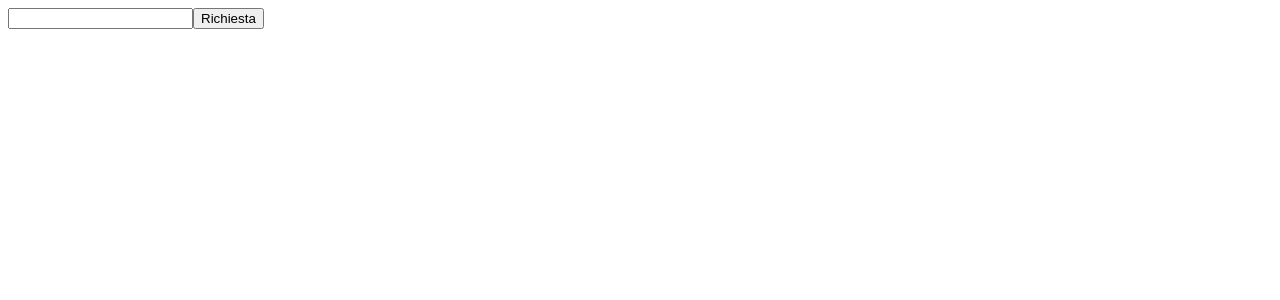
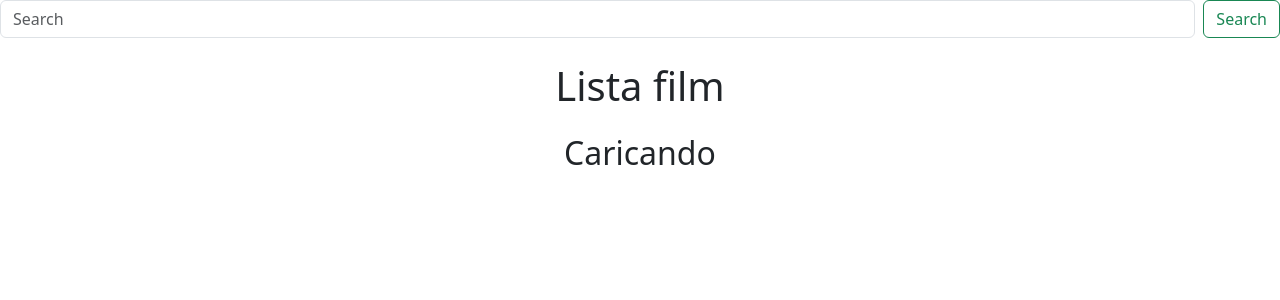
Before and after one commit to DemiusLs/react-boolflix, a React (Vite) app: page / in a window 1280 px wide. Shown: the top 300 px of the page. Built offline with nearby package versions, Linux system fonts and the light colour scheme.

Commit message:
feat: cards done

```diff
--- a/src/App.jsx
+++ b/src/App.jsx
@@ -7,7 +7,7 @@ function App() {
 
 
 
-  const { textSearch, setTextSearch, getFilmList } = useContext(GlobalContext)
+  const { textSearch, setTextSearch, getFilmList, filmArray } = useContext(GlobalContext)
 
 
   const [inputVar, setInputVar] = useState("")
@@ -37,12 +37,53 @@ function App() {
       <main>
 
         <div>
-          <form action="">
 
-            <input type="text" value={inputVar} onChange={handleChange} />
-            <button onClick={handleClick}>Richiesta</button>
 
+          <form className="d-flex" role="search">
+            <input className="form-control me-2" type="search" placeholder="Search" aria-label="Search" value={inputVar} onChange={handleChange} />
+            <button className="btn btn-outline-success" type="submit" onClick={handleClick}>Search</button>
           </form>
+
+          <div>
+            <h1 className='text-center my-4'>Lista film </h1>
+
+            <div className="container text-center">
+
+              {filmArray !== null ? (<div className="row row-cols-2 row-cols-lg-4 g-2 g-lg-3">
+
+                {filmArray.map((curMovie, index) => (
+
+                  < div className="col" key={index}>
+                    <div className="card" >
+                      {/* <img src="..." className="card-img-top" alt="..." /> */}
+                      <div className="card-body">
+                        <p className="card-text">{curMovie.name}</p>
+                        <p className="card-text">{curMovie.original_name}</p>
+                        <p className="card-text">{curMovie.original_language}</p>
+                        <p className="card-text">{curMovie.vote_average}</p>
+                      </div>
+                    </div>
+                  </div>
+
+                )
+
+                )}
+
+
+
+              </div>) : (<h2> Caricando</h2>)}
+
+
+
+
+
+
+            </div>
+
+
+
+          </div>
+
 
 
         </div>
--- a/src/context/GlobalContext.jsx
+++ b/src/context/GlobalContext.jsx
@@ -13,7 +13,7 @@ const GlobalContextProvider = ({ children }) => {
 
 
     const [textSearch, setTextSearch] = useState("")
-    const [filArray, setFilmArray] = useState(null)
+    const [filmArray, setFilmArray] = useState(null)
 
     const completeUrl = `${apiUrl}api_key=${apiKey}&query=${textSearch}`;
     //const completeUrl = `https://api.themoviedb.org/3/search/tv?api_key=${apiKey}&query=ciao`
@@ -24,9 +24,11 @@ const GlobalContextProvider = ({ children }) => {
         console.log(completeUrl)
 
         axios.get(completeUrl)
-            .then(resp =>
-                console.log(resp.data)
+            .then(resp => {
 
+                console.log(resp.data.results)
+                setFilmArray(resp.data.results)
+            }
             )
     }
 
@@ -34,7 +36,7 @@ const GlobalContextProvider = ({ children }) => {
 
 
     const globalContextValues = {
-        textSearch, setTextSearch, getFilmList
+        textSearch, setTextSearch, getFilmList, filmArray
     }
 
     return (
--- a/src/main.jsx
+++ b/src/main.jsx
@@ -1,8 +1,9 @@
 import { StrictMode } from 'react'
 import { createRoot } from 'react-dom/client'
+import "bootstrap/dist/css/bootstrap.min.css"
 import './index.css'
 import App from './App.jsx'
-import {  GlobalContextProvider } from './context/GlobalContext.jsx'
+import { GlobalContextProvider } from './context/GlobalContext.jsx'
 
 createRoot(document.getElementById('root')).render(
   <StrictMode>
```
